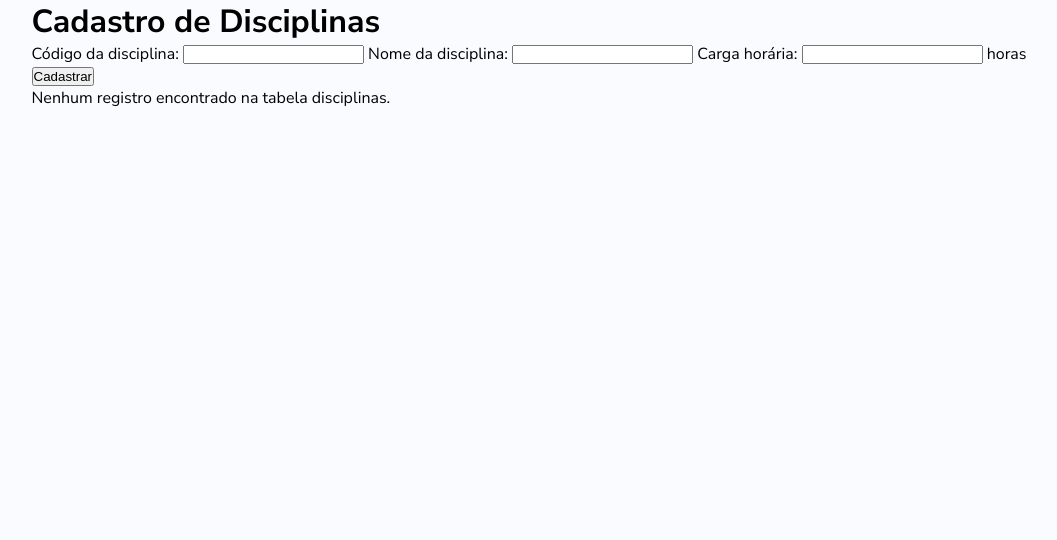
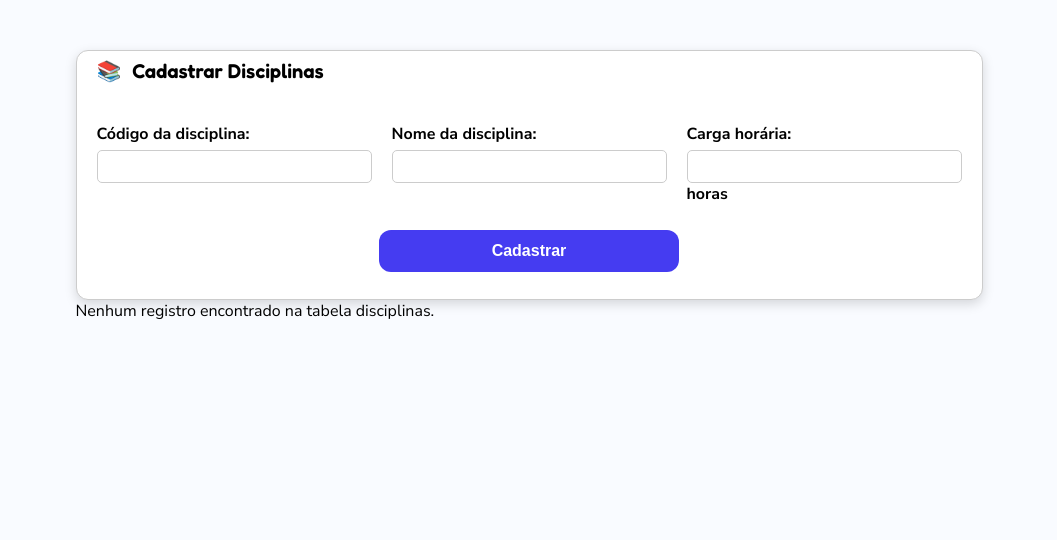
Before and after one commit to colynascimento/php-sql_gestao_escolar, a PHP site: page /cadastro-disciplina.php in a window 1280 px wide. Shown: the part 70-610 px from the top of the page, without its empty margins (111-1168 px from the left). Run offline with PHP 8.4, Linux system fonts and the light colour scheme; data that the repository does not hold is empty.

Commit message:
estilização form cadastro disciplina

```diff
--- a/css/style.css
+++ b/css/style.css
@@ -214,7 +214,7 @@ footer {
 
 /* PÁGINA ALUNOS */
 
-#formAluno, #formEditarAluno {
+#formAluno, #formEditarAluno, #formDisciplina {
     background-color: #fff;
     border-radius: 12px;
     border: 1px solid #ccc;
@@ -246,7 +246,7 @@ fieldset {
     width: 275px;
 }
 
- #formAluno label, #formEditarAluno label {
+ #formAluno label, #formEditarAluno label, #formDisciplina label {
     margin-bottom: 5px;
     font-weight: bold;
 }
@@ -254,7 +254,9 @@ fieldset {
 #formAluno input,
 #formAluno select,
 #formEditarAluno input,
-#formEditarAluno select {
+#formEditarAluno select,
+#formDisciplina input,
+#formDisciplina select {
     padding: 8px;
     border: 1px solid #ccc;
     border-radius: 5px;
@@ -262,7 +264,7 @@ fieldset {
 }
 
 
-#formAluno button, #formEditarAluno button {
+#formAluno button, #formEditarAluno button, #formDisciplina button {
     width: 300px;
     padding: 12px 0;
     border: none;
@@ -275,7 +277,7 @@ fieldset {
     transition: background 0.3s ease;
 }
 
-#formAluno button:hover, #formEditarAluno button:hover {
+#formAluno button:hover, #formEditarAluno button:hover, #formDisciplina button:hover {
     background-color: #292DC2;
 }
 
@@ -286,10 +288,16 @@ h2 {
     padding: 30px 0;
 }
 
-#tituloTabelaAlunos::before {
-  content: "👨🏽‍🎓";
-  font-size: 30px;
-  margin-right: 6px;
+#legendaFormAlunos::before {
+    content: "👨🏽‍🎓";
+    font-size: 20px;
+    margin-right: 6px;
+}
+
+#legendaFormDisciplinas::before {
+    content: "📚";
+    font-size: 20px;
+    margin-right: 6px;
 }
 
 th {
@@ -318,3 +326,7 @@ legend {
     font-size: 15px;
     margin-top: 15px;
 }
+
+#formDisciplina legend {
+    margin-bottom: 40px;
+}
--- a/public/cadastro-disciplina.php
+++ b/public/cadastro-disciplina.php
@@ -6,33 +6,33 @@ include('../api/apagar.php');
 
 ?>
 
-<!DOCTYPE html>
-<html lang="pt-br">
-<head>
-    <meta charset="UTF-8">
-    <meta name="viewport" content="width=device-width, initial-scale=1.0">
-    <title>Cadastro-Disciplinas</title>
-    <link rel = "stylesheet" href = "../css/style.css">
-</head>
 <body>
-    <h1>Cadastro de Disciplinas </h1>
-    <form id="cadDisciplina" method = "POST" action = "">
+    <form id="formDisciplina" method = "POST" action = "">
+        <fieldset>
+            <legend id='legendaFormDisciplinas'> Cadastrar Disciplinas</legend>
+            <div class="formBox">
                 <label>Código da disciplina: </label>
                 <input type = "text" id = "cod_disc" name = "cod_disc" required>
+            </div>
+
+            <div class="formBox">
                 <label>Nome da disciplina: </label>
                 <input type = "text" id = "nomeDisc" name = "nomeDisc" required>
+            </div>
+
+            <div class="formBox">
                 <label>Carga horária: </label>
                 <input type = "number" id = "cargaHora" name = "cargaHora" required><label> horas</label>
-        <br>
+            </div>
+        </fieldset>
+
             <button type="button" name="btnCadDisciplina" id="btnCadDisciplina" >Cadastrar</button>
             <!-- <button onclick="apagarDisciplina()">Apagar Disciplina</button> -->
 
         <div id = "msg"></div>
-
     </form>
     <script src = "../js/disciplina.js"></script>
 </body>
-</html>
 
 <?php
 // Exibe a tabela de tumas cadastrados
--- a/public/formulario_aluno.php
+++ b/public/formulario_aluno.php
@@ -4,7 +4,7 @@
 <!-- ================================ Formulario Principal ================================ -->
 <form id="formAluno">
     <fieldset>
-        <legend>Cadastrar Aluno</legend>
+        <legend id="legendaFormAlunos">Cadastrar Aluno</legend>
         <div class="formBox">
             <!-- Campo para CPF (11 caracteres fixos) -->
             <label for='cpfAluno'>CPF:</label>
@@ -113,7 +113,7 @@
 </form>
 
 <!-- ================================ Tabela de alunos ================================ -->
-<h2 id="tituloTabelaAlunos">Lista de Alunos</h2>
+<h2>Lista de Alunos</h2>
 <table id="tabelaAlunos">
     <thead>
         <tr class='cor-tabela1'>
```
Lines whose indentation alone changed are shown as unchanged.
